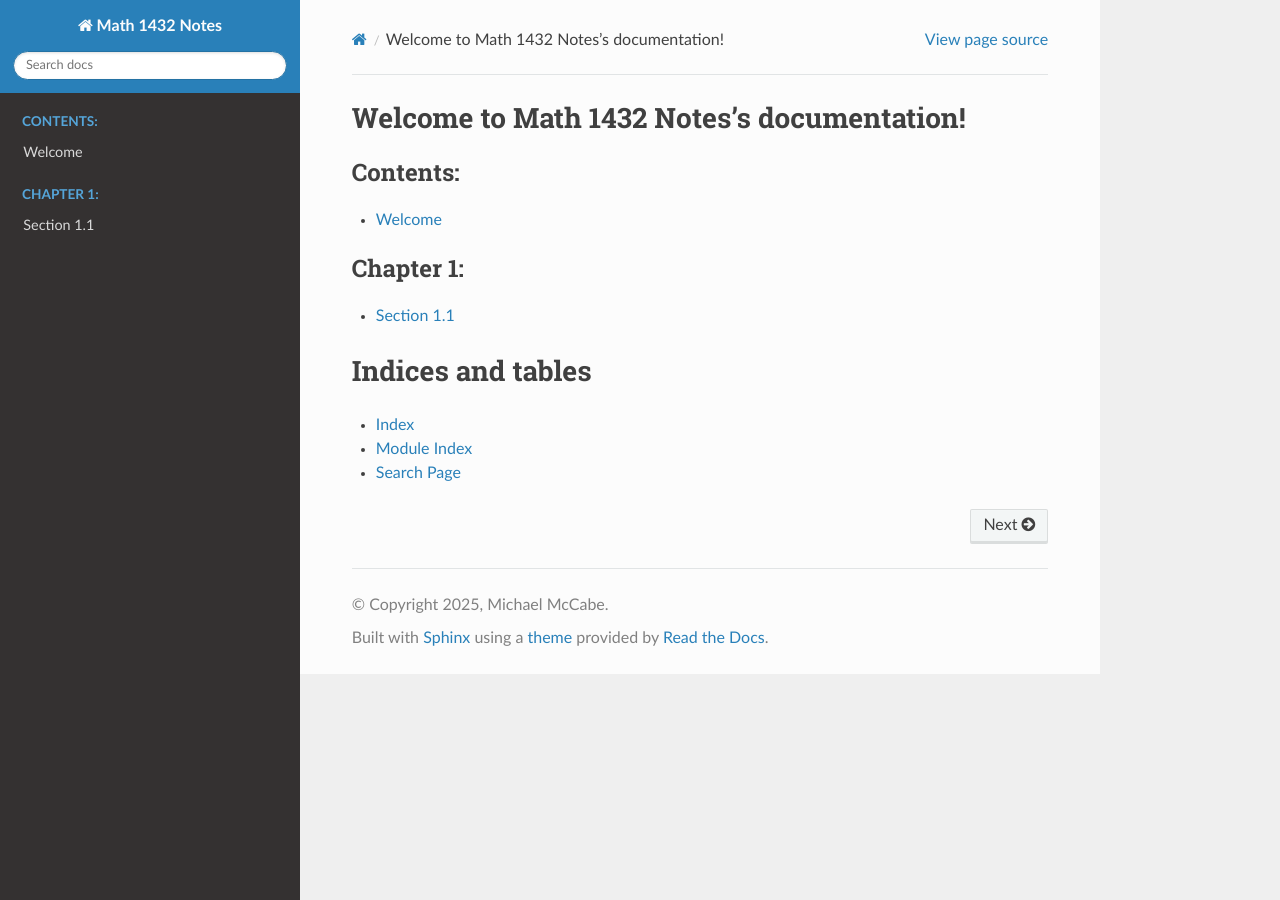
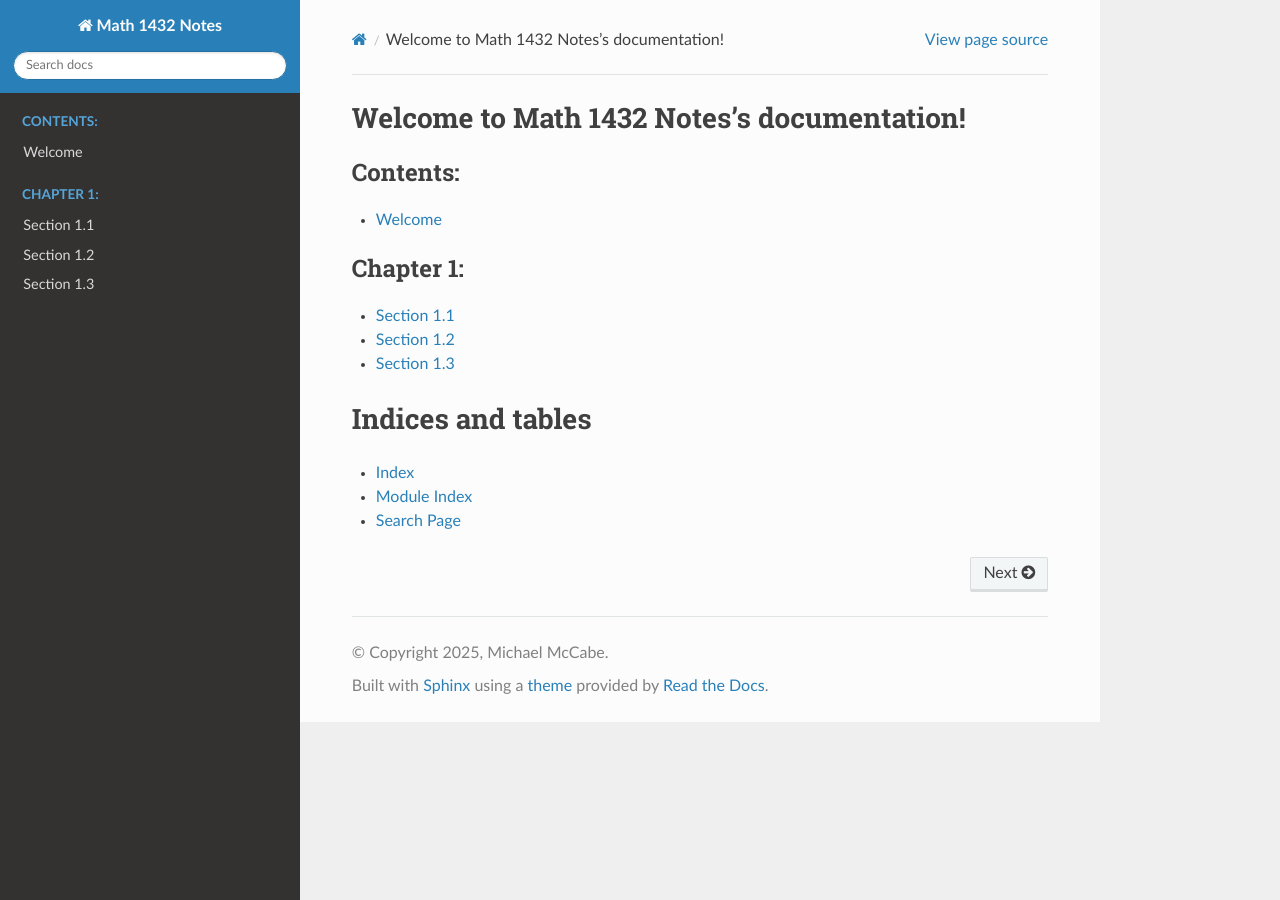
Before and after one commit to codmccabe/Math1432, a Sphinx documentation site: the page built from doc/index.rst, in a window 1280 px wide. Built offline with Sphinx 7.4.7 and the Read the Docs theme 3.1.0, drawn with Linux system fonts in a browser that asks for light colours; part of the change alters nothing that is shown.

```diff
--- a/doc/index.rst
+++ b/doc/index.rst
@@ -16,6 +16,8 @@ Welcome to Math 1432 Notes's documentation!
    :caption: Chapter 1:
 
    chapter1/11.md
+   chapter1/12.md
+   chapter1/13.md
 
 
 
```
